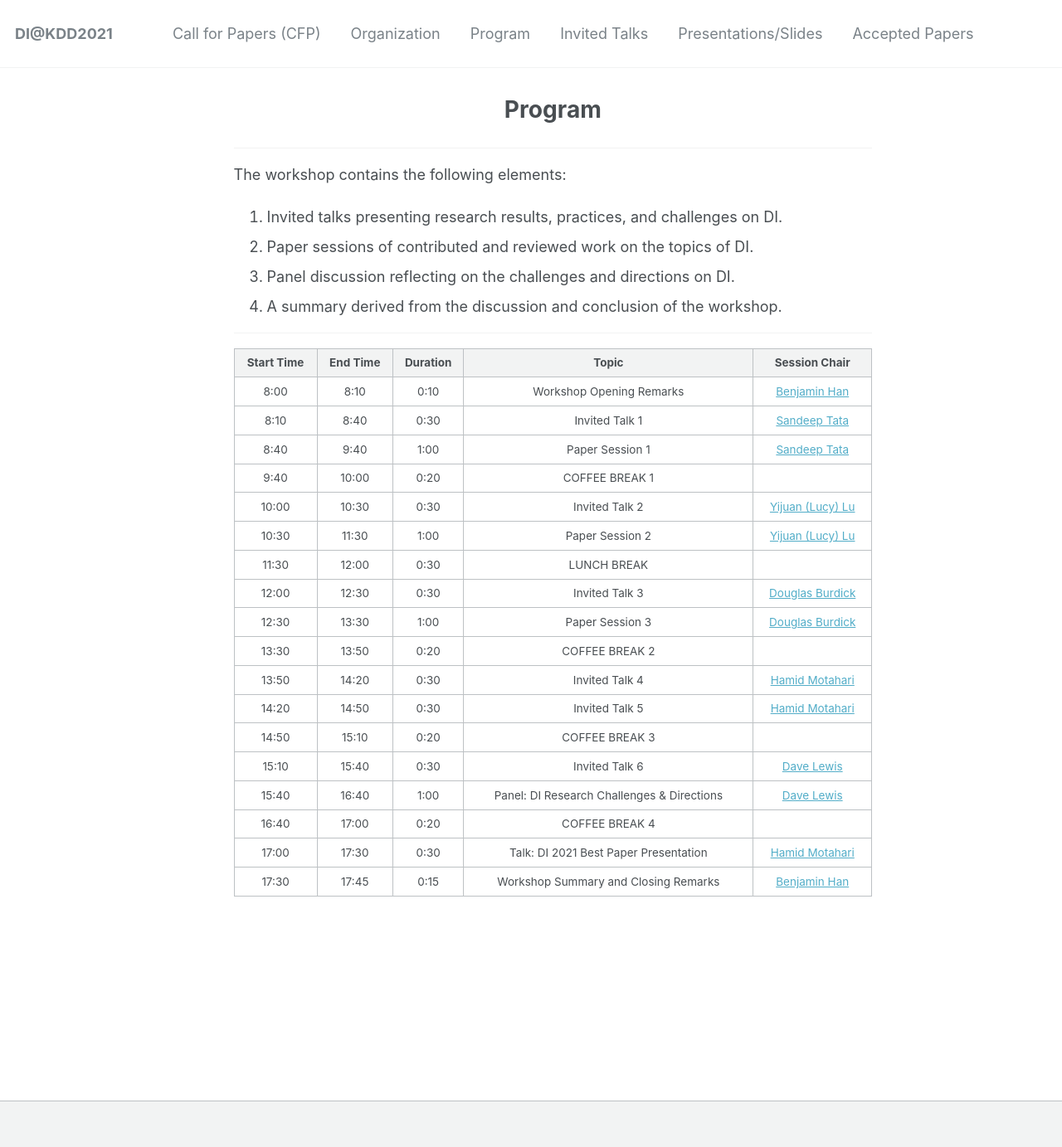
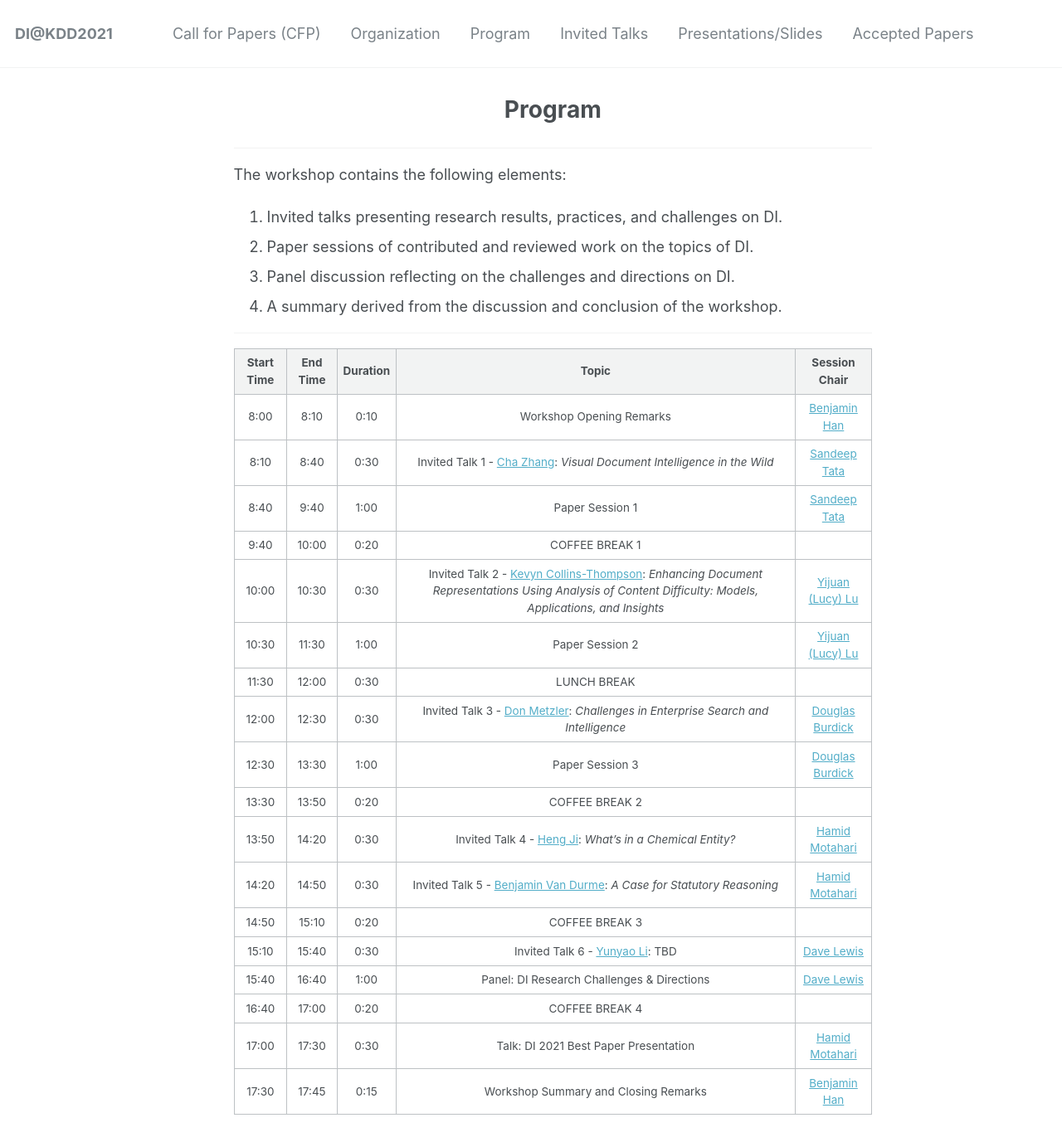
Before and after one commit to document-intelligence/DI-2022, a Jekyll site: the page built from _pages/program.md, in a window 1280 px wide and 1400 px high. Shown: the top 1383 px of the window at 83% size. Built offline with Jekyll 4.4.1, drawn with Linux system fonts in a browser that asks for light colours.

Commit message:
Update program.md

```diff
--- a/_pages/program.md
+++ b/_pages/program.md
@@ -19,19 +19,19 @@ The workshop contains the following elements:
 | Start Time 	| End Time 	| Duration 	| Topic 	| Session Chair 	|
 |:-:	|:-:	|:-:	|:-:	|:-:	|
 | 8:00 	| 8:10 	| 0:10 	| Workshop Opening Remarks 	| [Benjamin Han](https://www.linkedin.com/in/benjaminhan/)	|
-| 8:10 	| 8:40 	| 0:30 	| Invited Talk 1 	| [Sandeep Tata](https://research.google/people/SandeepTata/)	|
+| 8:10 	| 8:40 	| 0:30 	| Invited Talk 1 - [Cha Zhang](https://www.microsoft.com/en-us/research/people/chazhang/): _Visual Document Intelligence in the Wild_	| [Sandeep Tata](https://research.google/people/SandeepTata/)	|
 | 8:40 	| 9:40 	| 1:00 	| Paper Session 1 	| [Sandeep Tata](https://research.google/people/SandeepTata/)	|
 | 9:40 	| 10:00 	| 0:20 	| COFFEE BREAK 1 	|  	|
-| 10:00 	| 10:30 	| 0:30 	| Invited Talk 2 	| [Yijuan (Lucy) Lu](https://www.linkedin.com/in/yijuan-lu-590b426/) |
+| 10:00 	| 10:30 	| 0:30 	| Invited Talk 2 - [Kevyn Collins-Thompson](http://www-personal.umich.edu/~kevynct/): _Enhancing Document Representations Using Analysis of Content Difficulty: Models, Applications, and Insights_	| [Yijuan (Lucy) Lu](https://www.linkedin.com/in/yijuan-lu-590b426/) |
 | 10:30 	| 11:30 	| 1:00 	| Paper Session 2 	| [Yijuan (Lucy) Lu](https://www.linkedin.com/in/yijuan-lu-590b426/) 	|
 | 11:30  	| 12:00 	| 0:30 	| LUNCH BREAK  	|  	|
-| 12:00 	| 12:30 	| 0:30 	| Invited Talk 3 	| [Douglas Burdick](https://researcher.watson.ibm.com/researcher/view.php?person=us-drburdic) |
+| 12:00 	| 12:30 	| 0:30 	| Invited Talk 3 - [Don Metzler](https://research.google/people/DonaldMetzler/): _Challenges in Enterprise Search and Intelligence_	| [Douglas Burdick](https://researcher.watson.ibm.com/researcher/view.php?person=us-drburdic) |
 | 12:30 	| 13:30 	| 1:00 	| Paper Session 3 	| [Douglas Burdick](https://researcher.watson.ibm.com/researcher/view.php?person=us-drburdic) |
 | 13:30 	| 13:50 	| 0:20 	| COFFEE BREAK 2 	|  	|
-| 13:50  	| 14:20 	| 0:30 	| Invited Talk 4 	| [Hamid Motahari](https://www.linkedin.com/in/hamidmotahari/) |
-| 14:20 	| 14:50 	| 0:30 	| Invited Talk 5  	| [Hamid Motahari](https://www.linkedin.com/in/hamidmotahari/) |
+| 13:50  	| 14:20 	| 0:30 	| Invited Talk 4 - [Heng Ji](https://cs.illinois.edu/about/people/faculty/hengji): _What’s in a Chemical Entity?_	| [Hamid Motahari](https://www.linkedin.com/in/hamidmotahari/) |
+| 14:20 	| 14:50 	| 0:30 	| Invited Talk 5 - [Benjamin Van Durme](https://www.cs.jhu.edu/~vandurme/): _A Case for Statutory Reasoning_	| [Hamid Motahari](https://www.linkedin.com/in/hamidmotahari/) |
 | 14:50 	| 15:10  	| 0:20 	| COFFEE BREAK 3 	|  	|
-| 15:10 	| 15:40  	| 0:30 	| Invited Talk 6 	| [Dave Lewis](https://www.linkedin.com/in/daviddlewis/)	|
+| 15:10 	| 15:40  	| 0:30 	| Invited Talk 6 - [Yunyao Li](https://researcher.watson.ibm.com/researcher/view.php?person=us-yunyaoli): TBD	| [Dave Lewis](https://www.linkedin.com/in/daviddlewis/)	|
 | 15:40  	| 16:40  	| 1:00 	| Panel: DI Research Challenges & Directions 	| [Dave Lewis](https://www.linkedin.com/in/daviddlewis/) |
 | 16:40 	| 17:00 	| 0:20 	| COFFEE BREAK 4 	|  	|
 | 17:00  	| 17:30  	| 0:30 	| Talk: DI 2021 Best Paper Presentation 	| [Hamid Motahari](https://www.linkedin.com/in/hamidmotahari/) |
```
